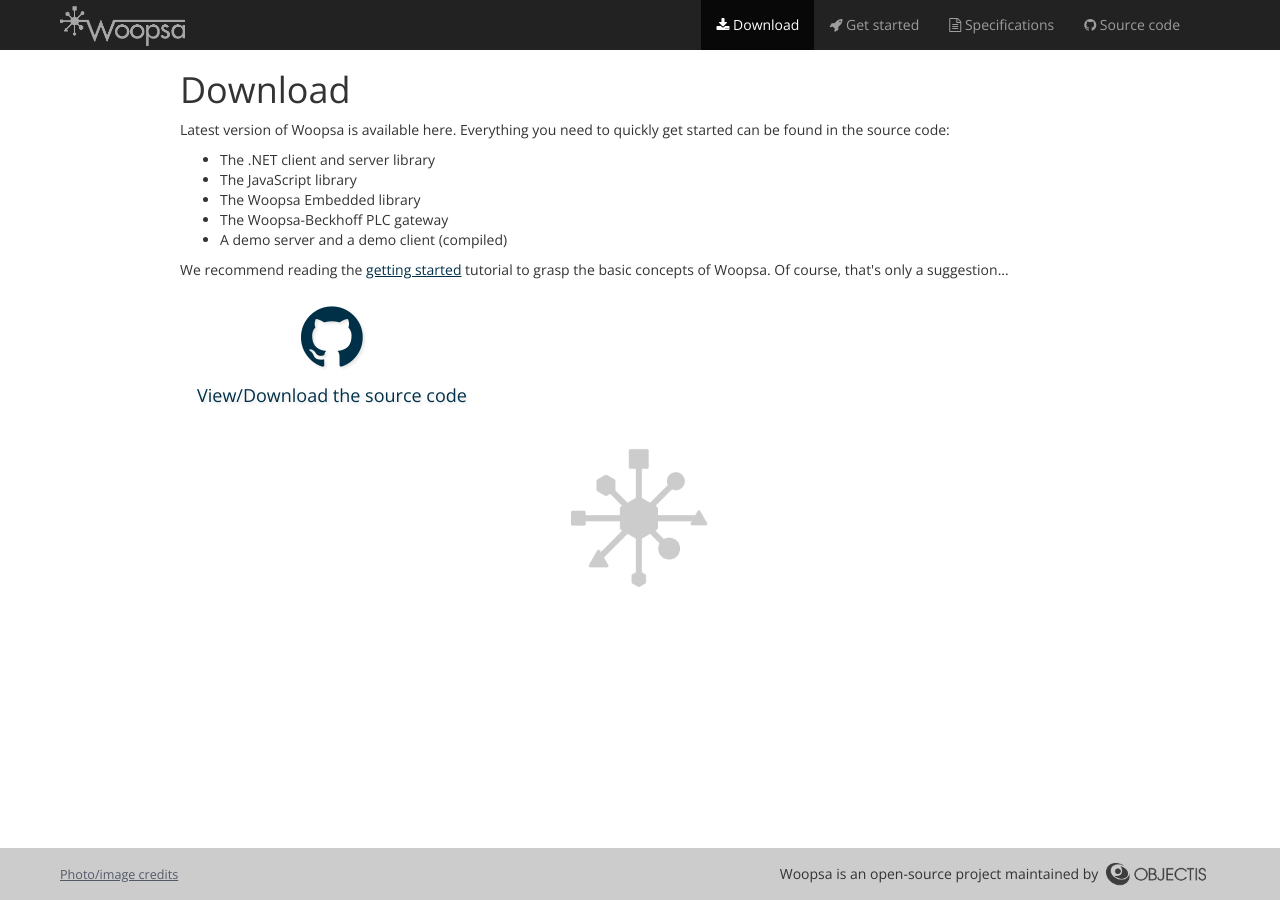
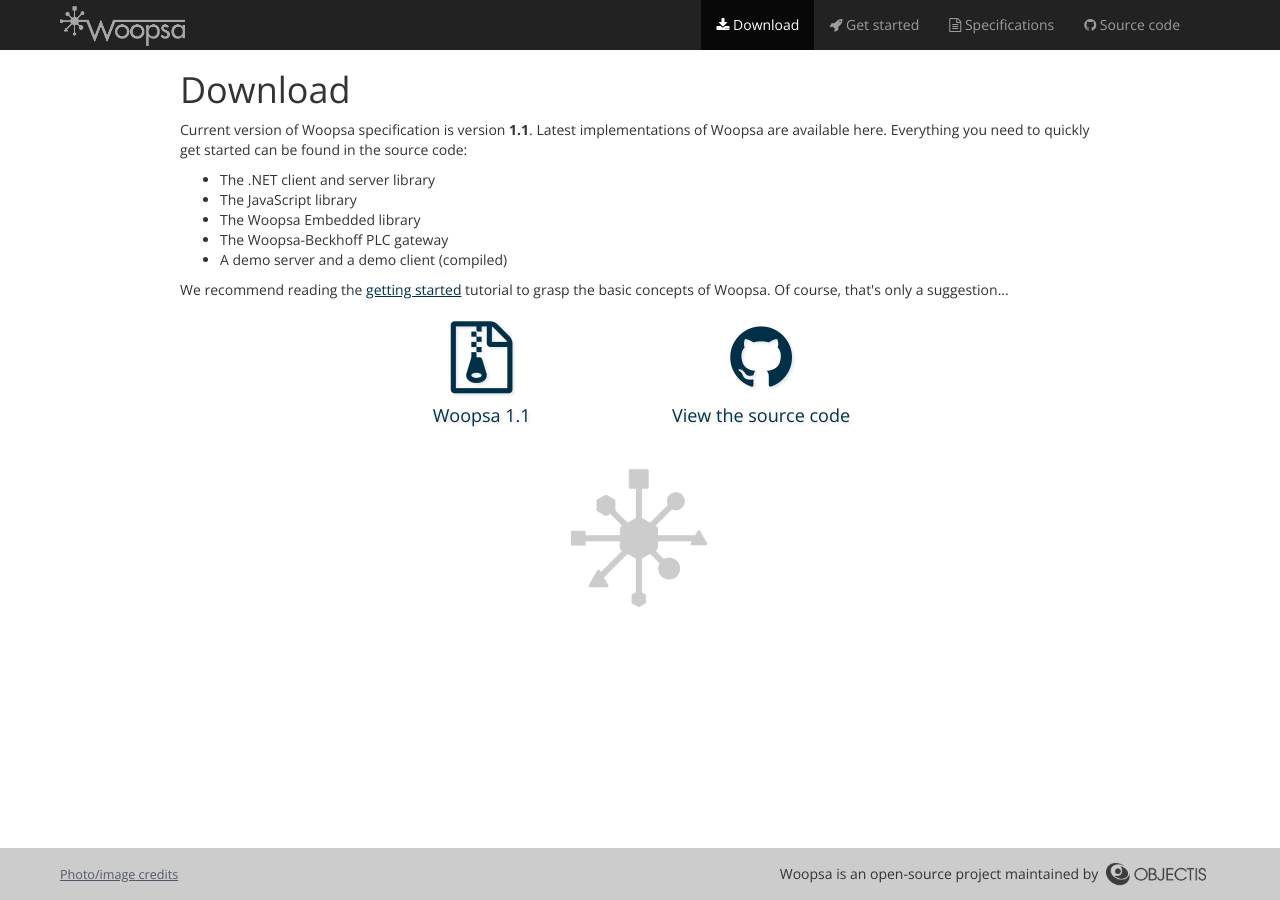
Before and after one commit to woopsa-protocol/woopsa-protocol.github.io, a Jekyll site: the page built from download.html, in a window 1280 px wide. Built offline with Jekyll 4.4.1, drawn with Linux system fonts in a browser that asks for light colours.

Commit message:
Tuning of download links

```diff
--- a/_config.yml
+++ b/_config.yml
@@ -2,7 +2,7 @@
 title: Woopsa – Web Object-Oriented Protocol for Software and Automation
 email: woopsa@objectis.ch
 current_version: 1.1
-download_url: https://github.com/woopsa-protocol/Woopsa/releases/download/v1.1/Woopsa.1.1.zip
+download_url: https://github.com/woopsa-protocol/Woopsa/archive/master.zip
 description: > # this means to ignore newlines until "baseurl:"
   Woopsa is a protocol that's simple, lightweight, free, open-source,
   web and object-oriented, publish-subscribe, real-time capable and
--- a/download.html
+++ b/download.html
@@ -8,8 +8,7 @@
 ---
 
 <h1>Download</h1>
-<p>Latest version of Woopsa is available here. Everything you need to quickly get started can be found in the source code:</p>
-<!-- version <strong>{{ site.current_version }}</strong> -->
+<p>Current version of Woopsa specification is version <strong>{{ site.current_version }}</strong>. Latest implementations of Woopsa are available here. Everything you need to quickly get started can be found in the source code:</p>
 
 <ul>
 	<li>The .NET client and server library</li>
@@ -20,16 +19,16 @@
 </ul>
 <p>We recommend reading the <a href="/get-started">getting started</a> tutorial to grasp the basic concepts of Woopsa. Of course, that's only a suggestion...</p>
 <div class="row">
-	<!--div class="col-xs-6 col-md-4 col-md-offset-2 button-holder">
+	<div class="col-xs-6 col-md-4 col-md-offset-2 button-holder">
 		<a class="btn btn-lg big-button" href="{{ site.download_url }}">
 			<span class="fa fa-file-archive-o"></span>
-			<span>Woopsa {{ site.current_version }}.zip</span>
+			<span>Woopsa {{ site.current_version }} </span>
 		</a>
-	</div-->
+	</div>
 	<div class="col-xs-6 col-md-4">
 		<a class="btn btn-lg big-button button-holder" href="https://github.com/woopsa-protocol/Woopsa">
 			<span class="fa fa-github"></span>
-			<span>View/Download the source code</span>
+			<span>View the source code</span>
 		</a>
 	</div>
 </div>
```
